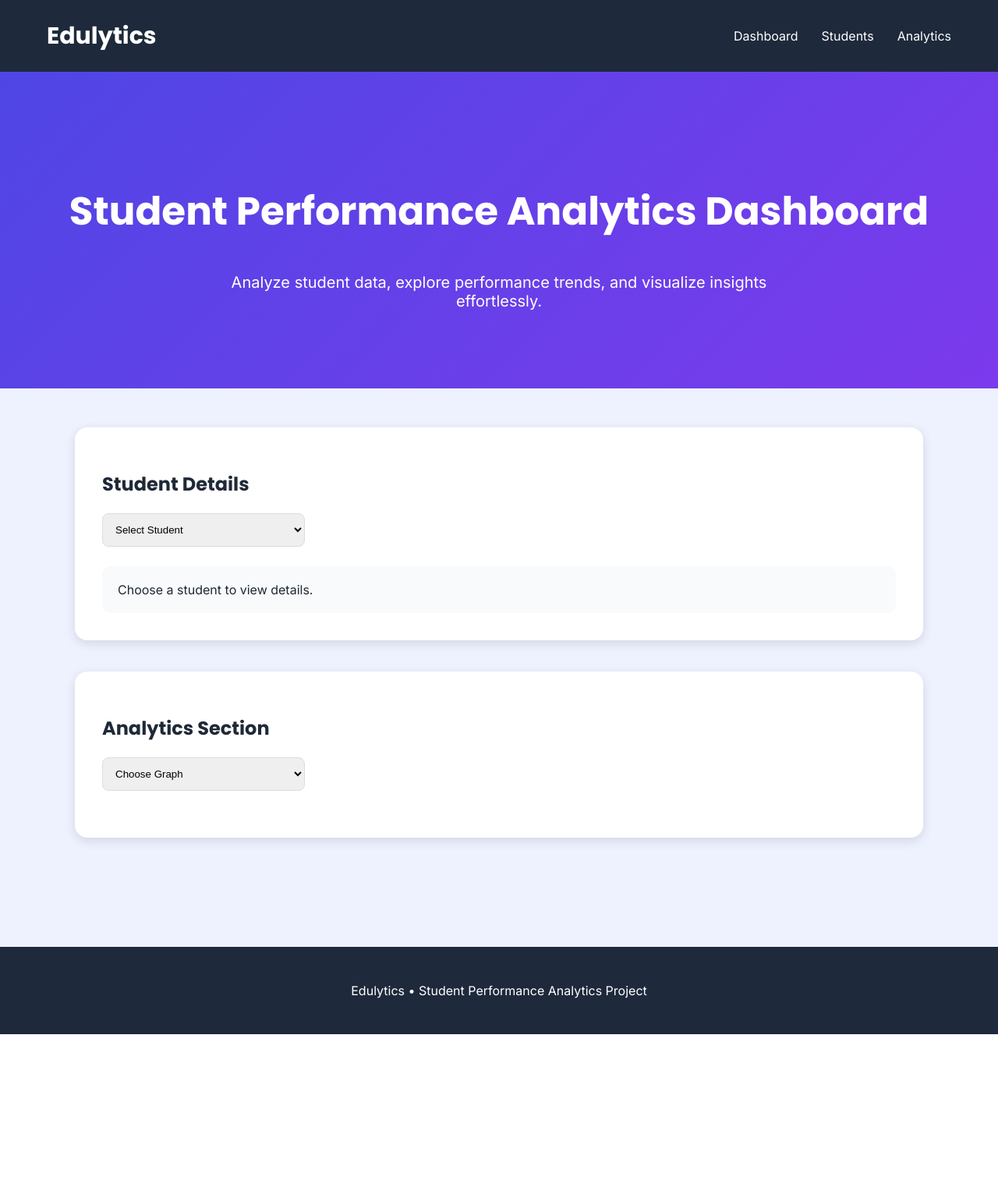
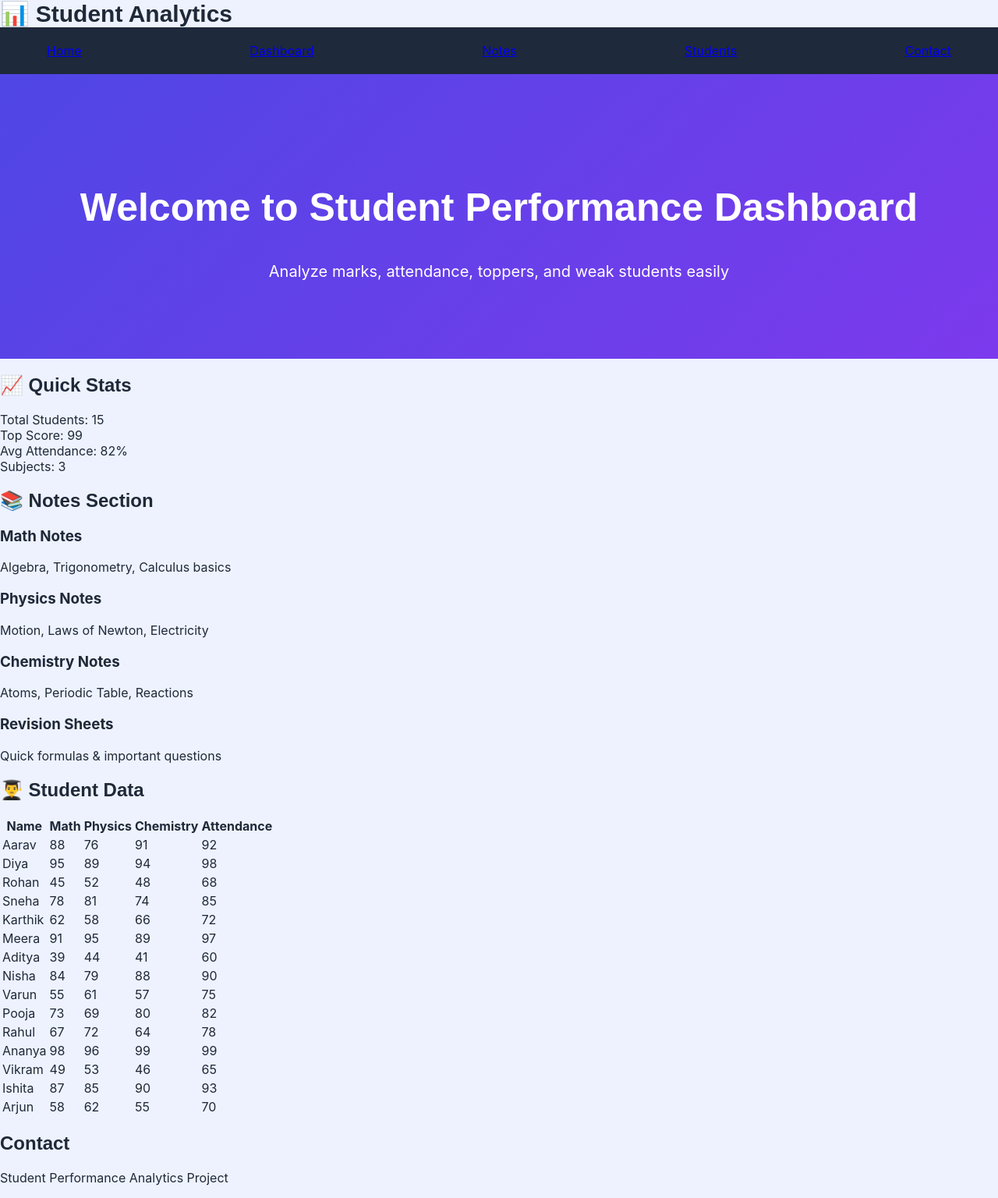
Before and after one commit to vidyansl18-ops/student-performance-analytics, a Flask app: page / in a window 1280 px wide. Shown: the whole page at 78% size. Before the commit the page ends 1326 px from the top, so only its background shows below. Run offline with Flask 3, Linux system fonts and the light colour scheme.

Commit message:
Update index.html

```diff
--- a/templates/index.html
+++ b/templates/index.html
@@ -1,274 +1,108 @@
 <!DOCTYPE html>
-<html>
-
+<html lang="en">
 <head>
-
-<title>Edulytics</title>
-
-<link rel="preconnect"
-href="https://fonts.googleapis.com">
-
-<link rel="preconnect"
-href="https://fonts.gstatic.com"
-crossorigin>
-
-<link href="https://fonts.googleapis.com/css2?family=Poppins:wght@400;500;600;700&family=Inter:wght@300;400;500&display=swap"
-rel="stylesheet">
-
-<link rel="stylesheet"
-href="{{ url_for('static', filename='style.css') }}">
-
+    <meta charset="UTF-8">
+    <title>Student Performance Analytics</title>
+    <link rel="stylesheet" href="{{ url_for('static', filename='style.css') }}">
 </head>
 
 <body>
 
-<nav>
-
-<div class="logo">
-
-Edulytics
-
-</div>
-
-<ul>
-
-<li>Dashboard</li>
-
-<li>Students</li>
-
-<li>Analytics</li>
-
-</ul>
-
-</nav>
-
+<!-- NAVBAR -->
+<header>
+    <div class="logo">📊 Student Analytics</div>
+    <nav>
+        <a href="#home">Home</a>
+        <a href="#dashboard">Dashboard</a>
+        <a href="#notes">Notes</a>
+        <a href="#students">Students</a>
+        <a href="#contact">Contact</a>
+    </nav>
+</header>
 
 <!-- HERO SECTION -->
-
-<section class="hero">
-
-<h1>
-
-Student Performance Analytics Dashboard
-
-</h1>
-
-<p>
-
-Analyze student data, explore performance trends,
-and visualize insights effortlessly.
-
-</p>
-
+<section id="home" class="hero">
+    <h1>Welcome to Student Performance Dashboard</h1>
+    <p>Analyze marks, attendance, toppers, and weak students easily</p>
 </section>
 
+<!-- DASHBOARD -->
+<section id="dashboard" class="section">
+    <h2>📈 Quick Stats</h2>
 
-<div class="container">
-
-
-<!-- STUDENT SECTION -->
-
-<section class="section-box">
-
-<h2>
-
-Student Details
-
-</h2>
-
-<select id="studentSelect">
-
-<option value="">
-
-Select Student
-
-</option>
-
-{% for student in students %}
-
-<option value="{{loop.index0}}">
-
-{{student.Name}}
-
-</option>
-
-{% endfor %}
-
-</select>
-
-<div class="student-card"
-
-id="studentCard">
-
-Choose a student to view details.
-
-</div>
-
+    <div class="cards">
+        <div class="card">Total Students: 15</div>
+        <div class="card">Top Score: 99</div>
+        <div class="card">Avg Attendance: 82%</div>
+        <div class="card">Subjects: 3</div>
+    </div>
 </section>
 
+<!-- NOTES SECTION (YOUR IDEA) -->
+<section id="notes" class="section">
+    <h2>📚 Notes Section</h2>
 
-<!-- ANALYTICS -->
+    <div class="notes-grid">
 
-<section class="section-box">
+        <div class="note-card">
+            <h3>Math Notes</h3>
+            <p>Algebra, Trigonometry, Calculus basics</p>
+        </div>
 
-<h2>
+        <div class="note-card">
+            <h3>Physics Notes</h3>
+            <p>Motion, Laws of Newton, Electricity</p>
+        </div>
 
-Analytics Section
+        <div class="note-card">
+            <h3>Chemistry Notes</h3>
+            <p>Atoms, Periodic Table, Reactions</p>
+        </div>
 
-</h2>
+        <div class="note-card">
+            <h3>Revision Sheets</h3>
+            <p>Quick formulas & important questions</p>
+        </div>
 
-<select id="graphSelect">
-
-<option value="">
-
-Choose Graph
-
-</option>
-
-<option value="avg">
-
-Average Scores
-
-</option>
-
-<option value="attendance">
-
-Attendance
-
-</option>
-
-<option value="total">
-
-Total Marks
-
-</option>
-
-<option value="performance">
-
-Performance Analysis
-
-</option>
-
-<option value="relation">
-
-Attendance vs Marks
-
-</option>
-
-</select>
-
-<div class="graph-box">
-
-<img id="graphImage"
-
-style="display:none;">
-
-</div>
-
+    </div>
 </section>
 
-</div>
+<!-- STUDENTS TABLE -->
+<section id="students" class="section">
+    <h2>👨‍🎓 Student Data</h2>
 
+    <table>
+        <tr>
+            <th>Name</th>
+            <th>Math</th>
+            <th>Physics</th>
+            <th>Chemistry</th>
+            <th>Attendance</th>
+        </tr>
 
-<footer>
+        <tr><td>Aarav</td><td>88</td><td>76</td><td>91</td><td>92</td></tr>
+        <tr><td>Diya</td><td>95</td><td>89</td><td>94</td><td>98</td></tr>
+        <tr><td>Rohan</td><td>45</td><td>52</td><td>48</td><td>68</td></tr>
+        <tr><td>Sneha</td><td>78</td><td>81</td><td>74</td><td>85</td></tr>
+        <tr><td>Karthik</td><td>62</td><td>58</td><td>66</td><td>72</td></tr>
+        <tr><td>Meera</td><td>91</td><td>95</td><td>89</td><td>97</td></tr>
+        <tr><td>Aditya</td><td>39</td><td>44</td><td>41</td><td>60</td></tr>
+        <tr><td>Nisha</td><td>84</td><td>79</td><td>88</td><td>90</td></tr>
+        <tr><td>Varun</td><td>55</td><td>61</td><td>57</td><td>75</td></tr>
+        <tr><td>Pooja</td><td>73</td><td>69</td><td>80</td><td>82</td></tr>
+        <tr><td>Rahul</td><td>67</td><td>72</td><td>64</td><td>78</td></tr>
+        <tr><td>Ananya</td><td>98</td><td>96</td><td>99</td><td>99</td></tr>
+        <tr><td>Vikram</td><td>49</td><td>53</td><td>46</td><td>65</td></tr>
+        <tr><td>Ishita</td><td>87</td><td>85</td><td>90</td><td>93</td></tr>
+        <tr><td>Arjun</td><td>58</td><td>62</td><td>55</td><td>70</td></tr>
+    </table>
+</section>
 
-<p>
-
-Edulytics • Student Performance Analytics Project
-
-</p>
-
-</footer>
-
-
-
-<script>
-
-const students =
-{{ students | tojson }};
-
-const studentCard =
-document.getElementById(
-"studentCard"
-);
-
-document.getElementById(
-"studentSelect"
-).addEventListener(
-
-"change",
-
-function(){
-
-let s =
-students[this.value];
-
-studentCard.innerHTML =
-
-`
-
-<h3>${s.Name}</h3>
-
-<p>Math : ${s.Math}</p>
-
-<p>Physics : ${s.Physics}</p>
-
-<p>Chemistry : ${s.Chemistry}</p>
-
-<p>Attendance : ${s.Attendance}</p>
-
-<p>Total : ${s.Total}</p>
-
-`;
-
-}
-
-);
-
-const graphImage =
-document.getElementById(
-"graphImage"
-);
-
-document.getElementById(
-"graphSelect"
-).addEventListener(
-
-"change",
-
-function(){
-
-const graphs = {
-
-avg:
-"{{ url_for('static', filename='average_scores.png') }}",
-
-attendance:
-"{{ url_for('static', filename='student_attendance.png') }}",
-
-total:
-"{{ url_for('static', filename='total_marks.png') }}",
-
-performance:
-"{{ url_for('static', filename='s_W_performance.png') }}",
-
-relation:
-"{{ url_for('static', filename='a_vs_tm.png') }}"
-
-};
-
-graphImage.src =
-graphs[this.value];
-
-graphImage.style.display =
-"block";
-
-}
-
-);
-
-</script>
+<!-- CONTACT -->
+<section id="contact" class="section">
+    <h2>Contact</h2>
+    <p>Student Performance Analytics Project</p>
+</section>
 
 </body>
-
 </html>
```
